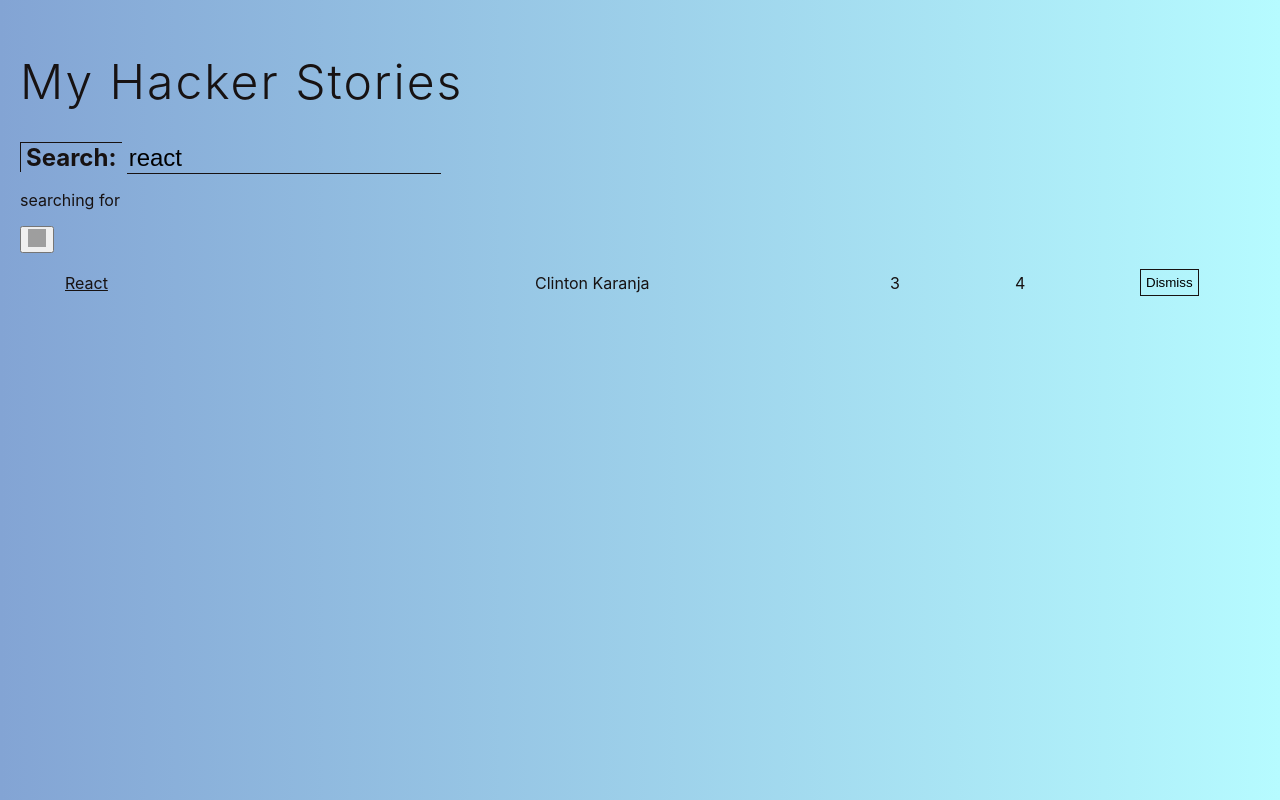
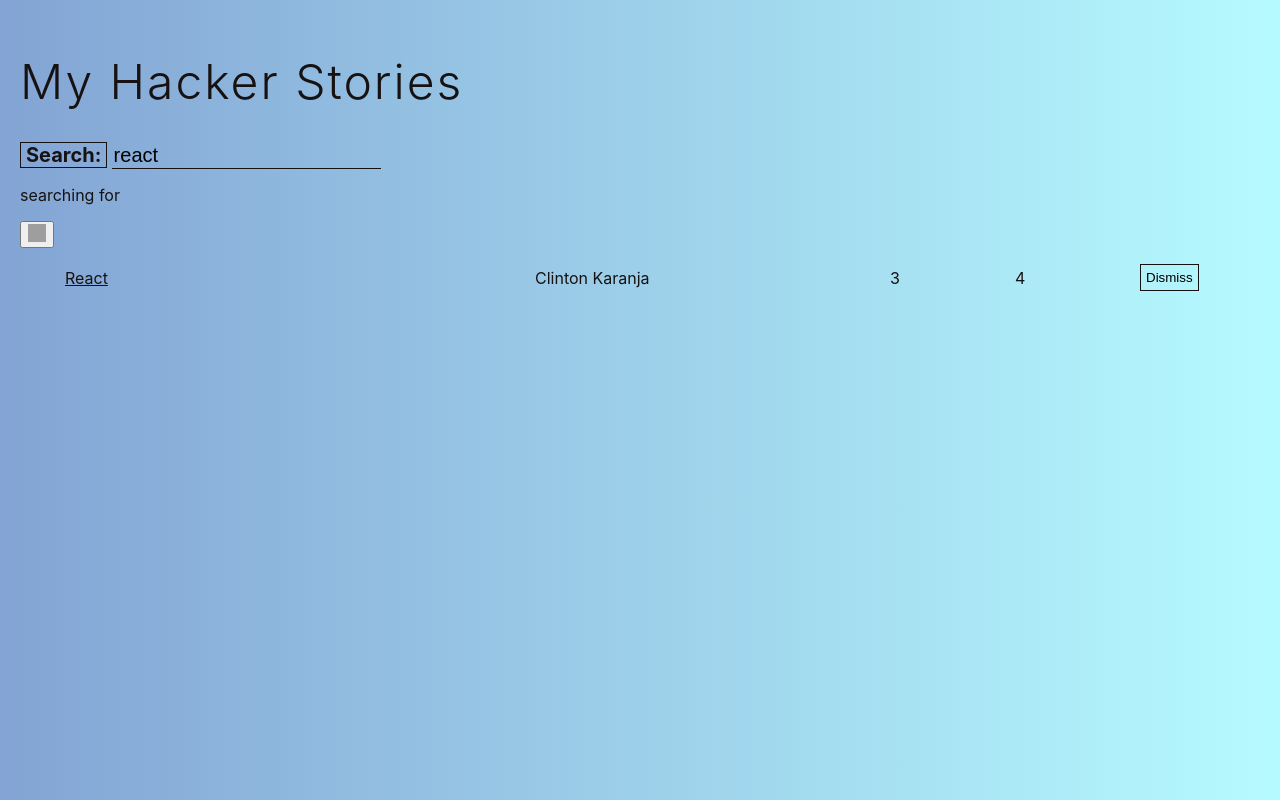
Before and after one commit to billClinton048/roadToReact, a React (Vite) app: page / in a window 1280 px wide. Shown: the top 800 px of the page. Built offline with nearby package versions, Linux system fonts and the light colour scheme; grey boxes are pictures that could not be loaded.

Commit message:
Some changes on the css file

```diff
--- a/src/App.css
+++ b/src/App.css
@@ -40,16 +40,18 @@ color: #ffffff;
 padding: 5px;
 }
 .label {
-border-top: 1px solid #171212;
-border-left: 1px solid #171212;
+border: 1px solid #171212;
 padding-left: 5px;
-font-size: 24px;
+font-size: 20px;
 }
 .input {
 border: none;
 border-bottom: 1px solid #171212;
 background-color: transparent;
-font-size: 24px;
+font-size: 20px;
+}
+.input:focus{
+	outline: none;
 }
 .button:hover > svg > g {
 fill: #ffffff;
```
